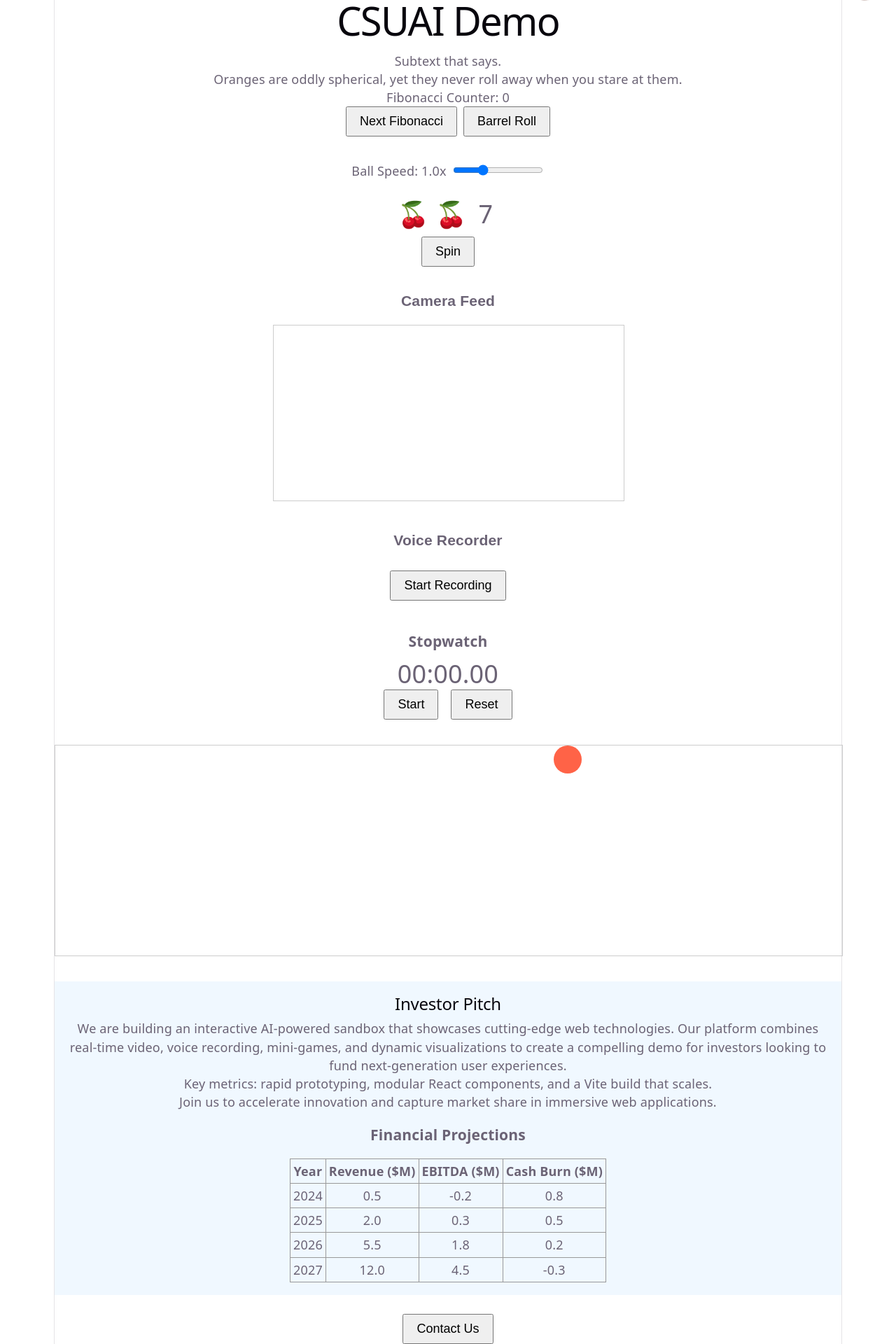
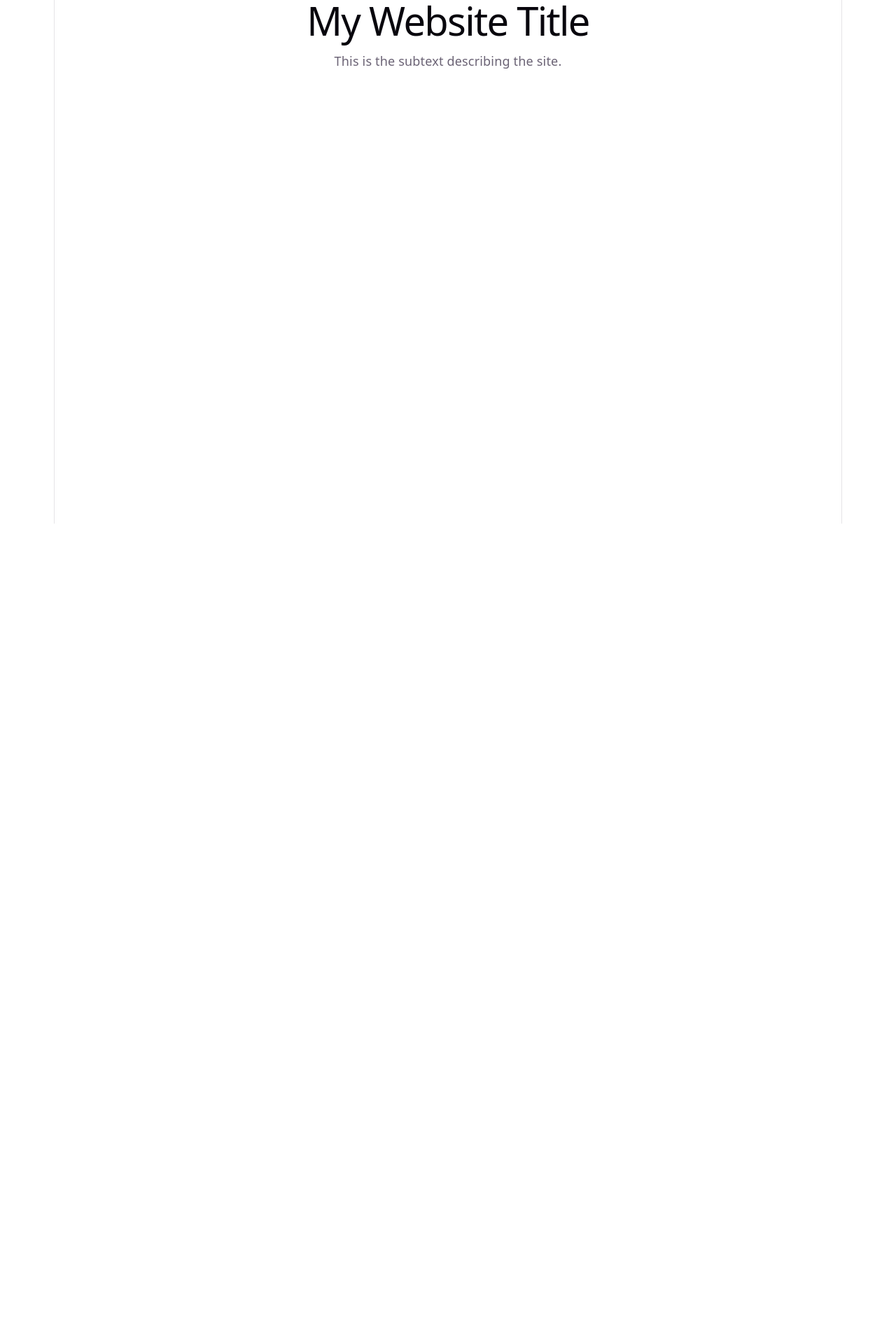
Before and after one commit to codegenie-hackabot/csuai-demo, a React (Vite) app: page / in a window 1280 px wide. Shown: the part 52-1972 px from the top of the page at 70% size. After the commit the page ends 800 px from the top, so only its background shows below. Built offline with nearby package versions, Linux system fonts and the light colour scheme; no server answers.

Commit message:
Simplify to blank slate with title and subtext

```diff
--- a/src/App.jsx
+++ b/src/App.jsx
@@ -1,90 +1,11 @@
-import React, { useState, useEffect } from 'react';
+import React from 'react';
 import './App.css';
-import SlotMachine from './SlotMachine';
-import CameraFeed from './CameraFeed';
-import VoiceRecorder from './VoiceRecorder';
-import Stopwatch from './Stopwatch';
-import BouncingBall from './BouncingBall';
-import ContactModal from './ContactModal';
-import Potato from './Potato';
 
 function App() {
-  const [fibPrev, setFibPrev] = useState(0);
-  const [fibCurr, setFibCurr] = useState(1);
-  const [rolling, setRolling] = useState(false);
-  const [ballSpeed, setBallSpeed] = useState(1);
-  const [isModalOpen, setIsModalOpen] = useState(false);
-
-  const incrementFib = () => {
-    const next = fibPrev + fibCurr;
-    setFibPrev(fibCurr);
-    setFibCurr(next);
-  };
-
-  const handleBarrelRoll = () => {
-    setRolling(true);
-  };
-
-  useEffect(() => {
-    if (rolling) {
-      const timer = setTimeout(() => setRolling(false), 2000);
-      return () => clearTimeout(timer);
-    }
-  }, [rolling]);
-
   return (
-    <div className={`app-container ${rolling ? 'barrel-roll' : ''}`} style={{ textAlign: 'center', marginTop: '2rem' }}>
-      <h1>CSUAI Demo</h1>
-      <p>Subtext that says.</p>
-      <p>Oranges are oddly spherical, yet they never roll away when you stare at them.</p>
-      <p>Fibonacci Counter: {fibPrev}</p>
-      <button onClick={incrementFib} style={{ marginBottom: '1rem' }}>Next Fibonacci</button>
-      <button onClick={handleBarrelRoll} style={{ marginBottom: '1rem', marginLeft: '0.5rem' }}>Barrel Roll</button>
-      <div style={{ margin: '1rem 0' }}>
-        <label>
-          Ball Speed: {ballSpeed.toFixed(1)}x
-          <input
-            type="range"
-            min="0.1"
-            max="3"
-            step="0.1"
-            value={ballSpeed}
-            onChange={e => setBallSpeed(parseFloat(e.target.value))}
-            style={{ marginLeft: '0.5rem' }}
-          />
-        </label>
-      </div>
-      <SlotMachine />
-      <CameraFeed />
-      <VoiceRecorder />
-      <Stopwatch />
-      <BouncingBall speed={ballSpeed} />
-      <section style={{ marginTop: '2rem', padding: '1rem', backgroundColor: '#f0f8ff' }}>
-        <h2>Investor Pitch</h2>
-        <p>We are building an interactive AI‑powered sandbox that showcases cutting‑edge web technologies. Our platform combines real‑time video, voice recording, mini‑games, and dynamic visualizations to create a compelling demo for investors looking to fund next‑generation user experiences.</p>
-        <p>Key metrics: rapid prototyping, modular React components, and a Vite build that scales.</p>
-        <p>Join us to accelerate innovation and capture market share in immersive web applications.</p>
-        <h3>Financial Projections</h3>
-        <table style={{ margin: '0 auto', borderCollapse: 'collapse' }}>
-          <thead>
-            <tr>
-              <th style={{ border: '1px solid #999', padding: '4px' }}>Year</th>
-              <th style={{ border: '1px solid #999', padding: '4px' }}>Revenue ($M)</th>
-              <th style={{ border: '1px solid #999', padding: '4px' }}>EBITDA ($M)</th>
-              <th style={{ border: '1px solid #999', padding: '4px' }}>Cash Burn ($M)</th>
-            </tr>
-          </thead>
-          <tbody>
-            <tr><td style={{ border: '1px solid #999', padding: '4px' }}>2024</td><td style={{ border: '1px solid #999', padding: '4px' }}>0.5</td><td style={{ border: '1px solid #999', padding: '4px' }}>-0.2</td><td style={{ border: '1px solid #999', padding: '4px' }}>0.8</td></tr>
-            <tr><td style={{ border: '1px solid #999', padding: '4px' }}>2025</td><td style={{ border: '1px solid #999', padding: '4px' }}>2.0</td><td style={{ border: '1px solid #999', padding: '4px' }}>0.3</td><td style={{ border: '1px solid #999', padding: '4px' }}>0.5</td></tr>
-            <tr><td style={{ border: '1px solid #999', padding: '4px' }}>2026</td><td style={{ border: '1px solid #999', padding: '4px' }}>5.5</td><td style={{ border: '1px solid #999', padding: '4px' }}>1.8</td><td style={{ border: '1px solid #999', padding: '4px' }}>0.2</td></tr>
-            <tr><td style={{ border: '1px solid #999', padding: '4px' }}>2027</td><td style={{ border: '1px solid #999', padding: '4px' }}>12.0</td><td style={{ border: '1px solid #999', padding: '4px' }}>4.5</td><td style={{ border: '1px solid #999', padding: '4px' }}>-0.3</td></tr>
-          </tbody>
-        </table>
-      </section>
-      <button onClick={() => setIsModalOpen(true)} style={{ marginTop: '1.5rem' }}>Contact Us</button>
-      <ContactModal isOpen={isModalOpen} onClose={() => setIsModalOpen(false)} />
-      <Potato />
+    <div className="app-container" style={{ textAlign: 'center', marginTop: '2rem' }}>
+      <h1>My Website Title</h1>
+      <p>This is the subtext describing the site.</p>
     </div>
   );
 }
```
